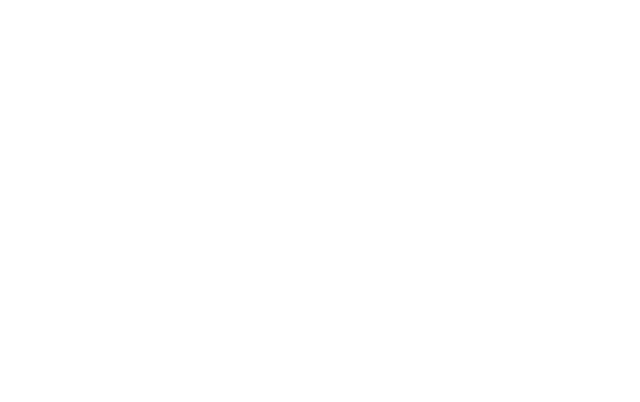
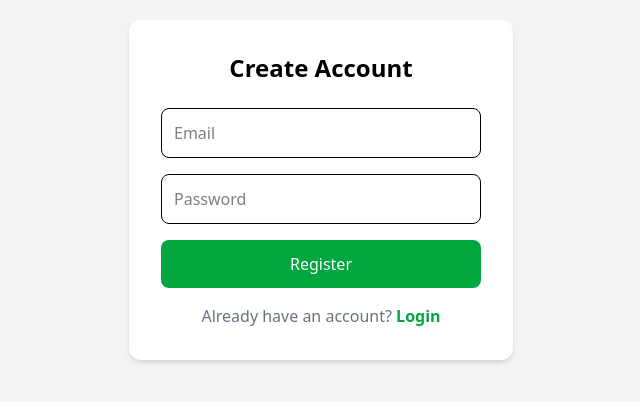
Before and after one commit to Nevv254/Veggie_Vault, a React (Vite) app: page /register in a window 1280 px wide. Before the commit this address had no page. Shown: the part 210-612 px from the top of the page, without its empty margins (319-959 px from the left). Built offline with nearby package versions, Linux system fonts and the light colour scheme.

Commit message:
connect firebase

```diff
--- a/src/App.jsx
+++ b/src/App.jsx
@@ -1,15 +1,15 @@
 import { BrowserRouter as Router, Routes, Route } from "react-router-dom";
 import HomePage from "./pages/HomePage";
-import Products from "./pages/Products";
-// import other pages when ready
+import Login from "./pages/Login";
+import Register from "./pages/Register";
 
 function App() {
   return (
     <Router>
       <Routes>
         <Route path="/" element={<HomePage />} />
-        <Route path="/products" element={<Products />} />
-        {/* other routes */}
+        <Route path="/login" element={<Login />} />
+        <Route path="/register" element={<Register />} />
       </Routes>
     </Router>
   );
--- a/src/pages/Login.jsx
+++ b/src/pages/Login.jsx
@@ -1,43 +1,36 @@
 import { useState } from "react";
-import { auth, db } from "../firebase";
 import { signInWithEmailAndPassword } from "firebase/auth";
-import { doc, getDoc } from "firebase/firestore";
+import { auth } from "../firebase";
 import { useNavigate } from "react-router-dom";
 
 export default function Login() {
   const [email, setEmail] = useState("");
   const [password, setPassword] = useState("");
-  const [loading, setLoading] = useState(false);
+  const [error, setError] = useState("");
   const navigate = useNavigate();
 
   const handleLogin = async (e) => {
     e.preventDefault();
-    setLoading(true);
     try {
-      const userCred = await signInWithEmailAndPassword(auth, email, password);
-      const userDoc = await getDoc(doc(db, "users", userCred.user.uid));
-      if (userDoc.exists()) {
-        const role = userDoc.data().role;
-        navigate(role === "farmer" ? "/farmer-dashboard" : "/vendor-dashboard");
-      } else {
-        alert("User role not found. Contact support.");
+      await signInWithEmailAndPassword(auth, email, password);
+      navigate("/"); // Redirect to homepage
+    } catch (err) {
+      setError(err.message);
     }
-    } catch (err) {
-      alert(err.message);
-    }
-    setLoading(false);
   };
 
   return (
     <div className="min-h-screen flex items-center justify-center bg-gray-100">
-      <form onSubmit={handleLogin} className="bg-white shadow-xl rounded-xl p-8 max-w-md w-full">
-        <h2 className="text-2xl font-bold mb-6 text-center">Login</h2>
+      <div className="bg-white p-8 rounded-xl shadow-md w-96">
+        <h1 className="text-2xl font-bold text-center mb-6">Login</h1>
+        {error && <p className="text-red-500 text-center">{error}</p>}
+        <form onSubmit={handleLogin} className="space-y-4">
           <input
             type="email"
             placeholder="Email"
             value={email}
             onChange={(e) => setEmail(e.target.value)}
-          className="w-full border p-3 rounded mb-4"
+            className="w-full p-3 border rounded-lg"
             required
           />
           <input
@@ -45,17 +38,21 @@
             placeholder="Password"
             value={password}
             onChange={(e) => setPassword(e.target.value)}
-          className="w-full border p-3 rounded mb-4"
+            className="w-full p-3 border rounded-lg"
             required
           />
           <button
             type="submit"
-          disabled={loading}
-          className="w-full bg-green-600 text-white p-3 rounded hover:bg-green-700 transition"
+            className="w-full bg-green-600 text-white p-3 rounded-lg hover:bg-green-700 transition"
           >
-          {loading ? "Logging in..." : "Login"}
+            Login
           </button>
         </form>
+        <p className="text-center text-gray-500 mt-4">
+          Don’t have an account?{" "}
+          <a href="/register" className="text-green-600 font-bold">Register</a>
+        </p>
+      </div>
     </div>
   );
 }
--- a/src/pages/Register.jsx
+++ b/src/pages/Register.jsx
@@ -1,37 +1,36 @@
 import { useState } from "react";
-import { auth, db } from "../firebase";
 import { createUserWithEmailAndPassword } from "firebase/auth";
-import { doc, setDoc } from "firebase/firestore";
+import { auth } from "../firebase";
+import { useNavigate } from "react-router-dom";
 
 export default function Register() {
   const [email, setEmail] = useState("");
   const [password, setPassword] = useState("");
-  const [role, setRole] = useState("vendor");
-  const [loading, setLoading] = useState(false);
+  const [error, setError] = useState("");
+  const navigate = useNavigate();
 
   const handleRegister = async (e) => {
     e.preventDefault();
-    setLoading(true);
     try {
-      const userCred = await createUserWithEmailAndPassword(auth, email, password);
-      await setDoc(doc(db, "users", userCred.user.uid), { email, role });
-      alert("Account created! Please log in.");
+      await createUserWithEmailAndPassword(auth, email, password);
+      navigate("/login"); // Redirect to login after successful registration
     } catch (err) {
-      alert(err.message);
+      setError(err.message);
     }
-    setLoading(false);
   };
 
   return (
     <div className="min-h-screen flex items-center justify-center bg-gray-100">
-      <form onSubmit={handleRegister} className="bg-white shadow-xl rounded-xl p-8 max-w-md w-full">
-        <h2 className="text-2xl font-bold mb-6 text-center">Create Account</h2>
+      <div className="bg-white p-8 rounded-xl shadow-md w-96">
+        <h1 className="text-2xl font-bold text-center mb-6">Create Account</h1>
+        {error && <p className="text-red-500 text-center">{error}</p>}
+        <form onSubmit={handleRegister} className="space-y-4">
           <input
             type="email"
             placeholder="Email"
             value={email}
             onChange={(e) => setEmail(e.target.value)}
-          className="w-full border p-3 rounded mb-4"
+            className="w-full p-3 border rounded-lg"
             required
           />
           <input
@@ -39,25 +38,21 @@
             placeholder="Password"
             value={password}
             onChange={(e) => setPassword(e.target.value)}
-          className="w-full border p-3 rounded mb-4"
+            className="w-full p-3 border rounded-lg"
             required
           />
-        <select
-          value={role}
-          onChange={(e) => setRole(e.target.value)}
-          className="w-full border p-3 rounded mb-4"
-        >
-          <option value="farmer">Farmer</option>
-          <option value="vendor">Vendor</option>
-        </select>
           <button
             type="submit"
-          disabled={loading}
-          className="w-full bg-green-600 text-white p-3 rounded hover:bg-green-700 transition"
+            className="w-full bg-green-600 text-white p-3 rounded-lg hover:bg-green-700 transition"
           >
-          {loading ? "Creating Account..." : "Register"}
+            Register
           </button>
         </form>
+        <p className="text-center text-gray-500 mt-4">
+          Already have an account?{" "}
+          <a href="/login" className="text-green-600 font-bold">Login</a>
+        </p>
+      </div>
     </div>
   );
 }
```
Lines whose indentation alone changed are shown as unchanged.
